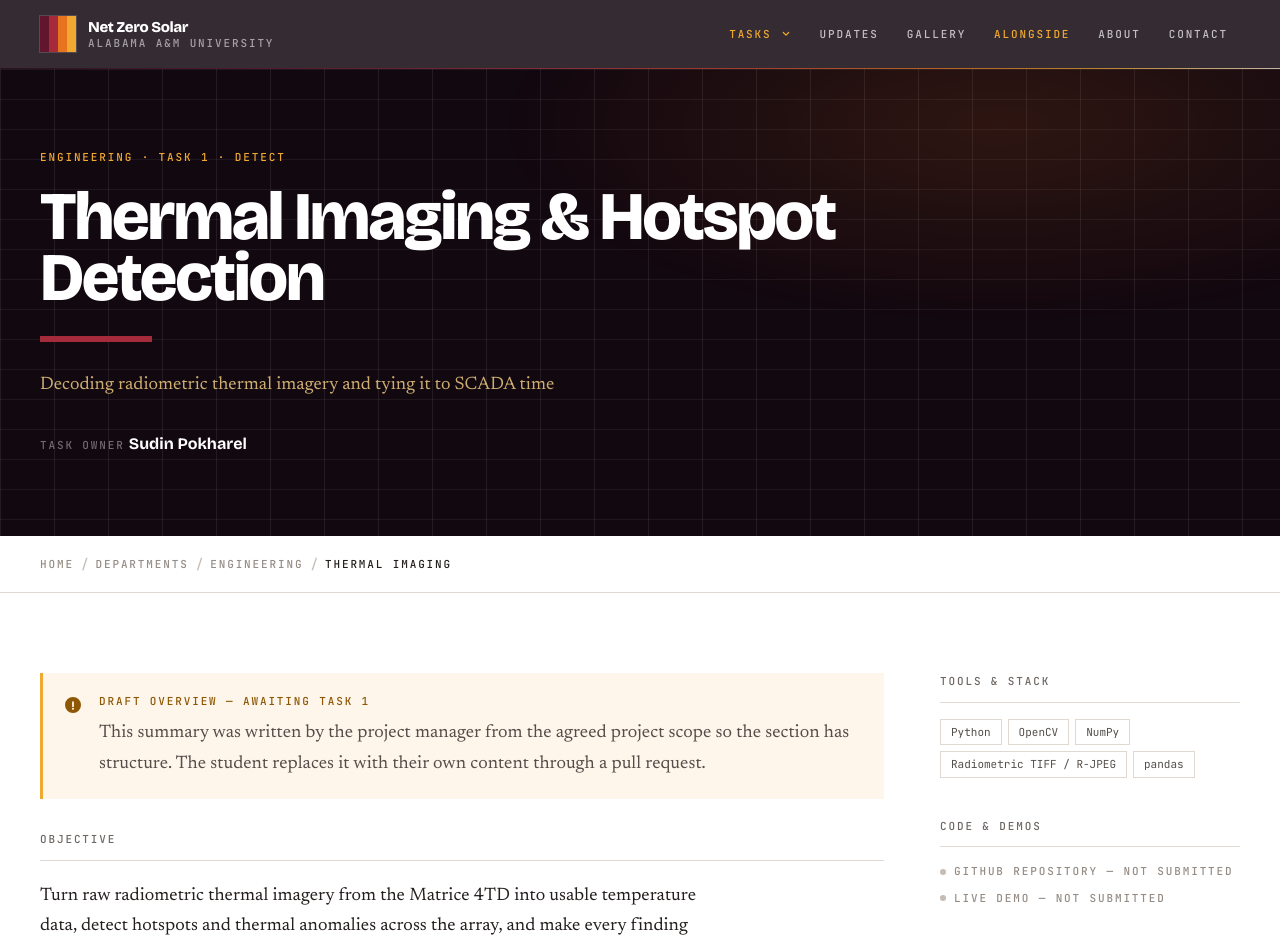
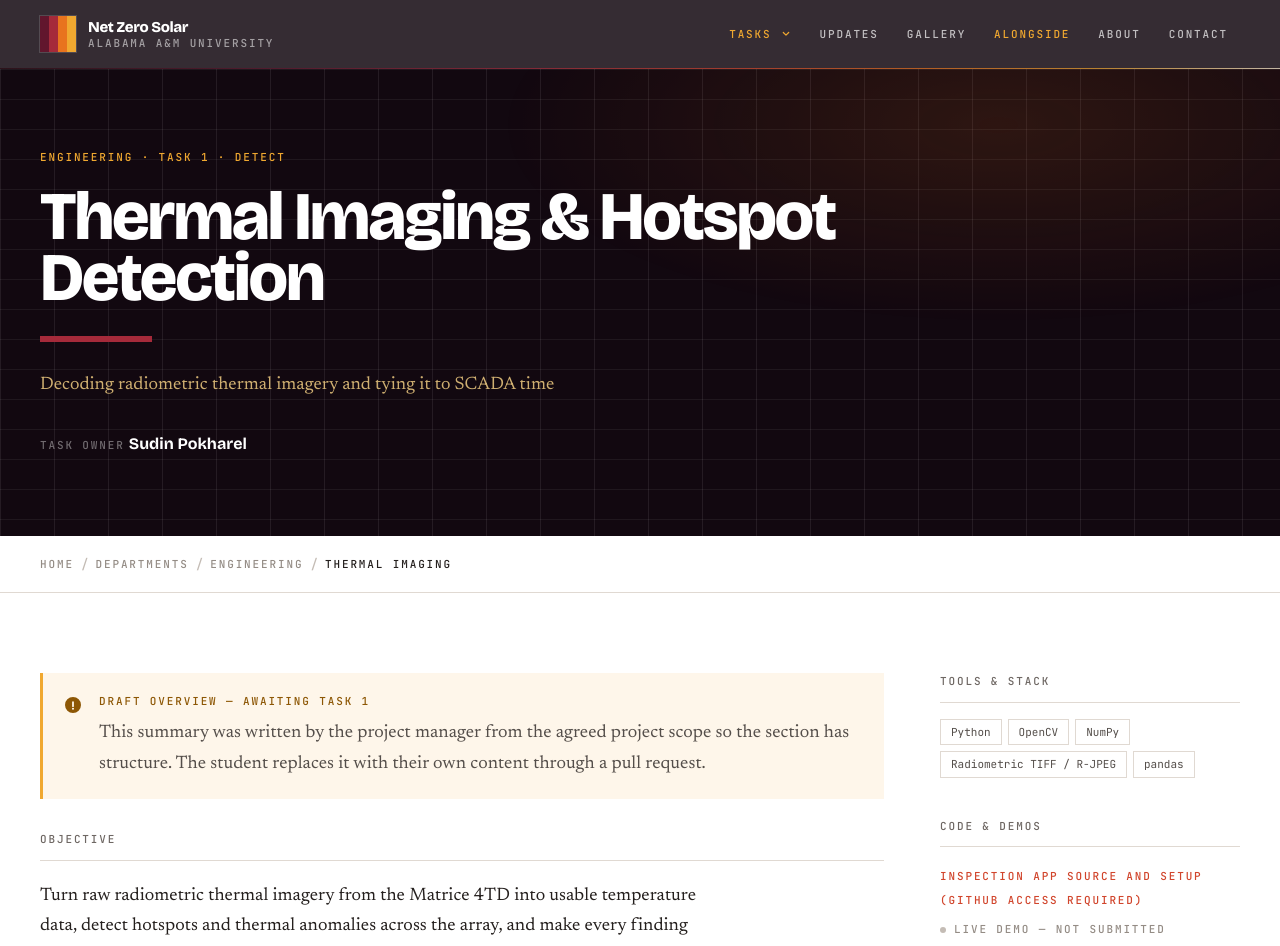
Before and after one commit to Gban-jb/netzero-solar-portal, a Next.js app: page /departments/engineering/students/student-1 in a window 1280 px wide. Shown: the top 946 px of the page. Built offline with nearby package versions, Linux system fonts and the light colour scheme.

Commit message:
Link Student 1 solar PV inspection app

```diff
--- a/src/content/students/student-1.ts
+++ b/src/content/students/student-1.ts
@@ -87,7 +87,10 @@ export const studentOne: StudentProfile = {
     },
   ],
   links: [
-    { label: "GitHub repository", href: "#", pending: true },
+    {
+      label: "Inspection app source and setup (GitHub access required)",
+      href: "https://github.com/sudinpokharel/solar-pv-drone-inspection#aamu-solar-pv-inspection-platform",
+    },
     { label: "Live demo", href: "#", pending: true },
   ],
   accent: "solar",
```
